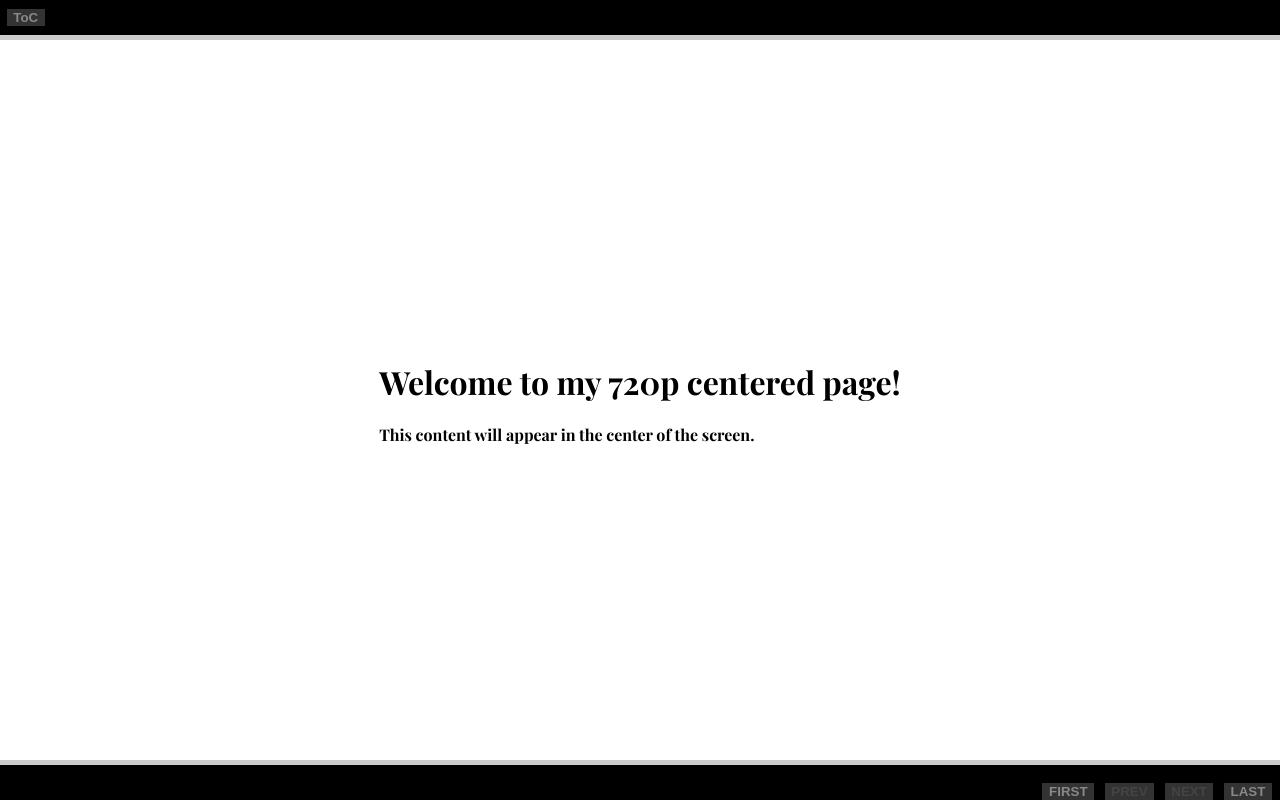
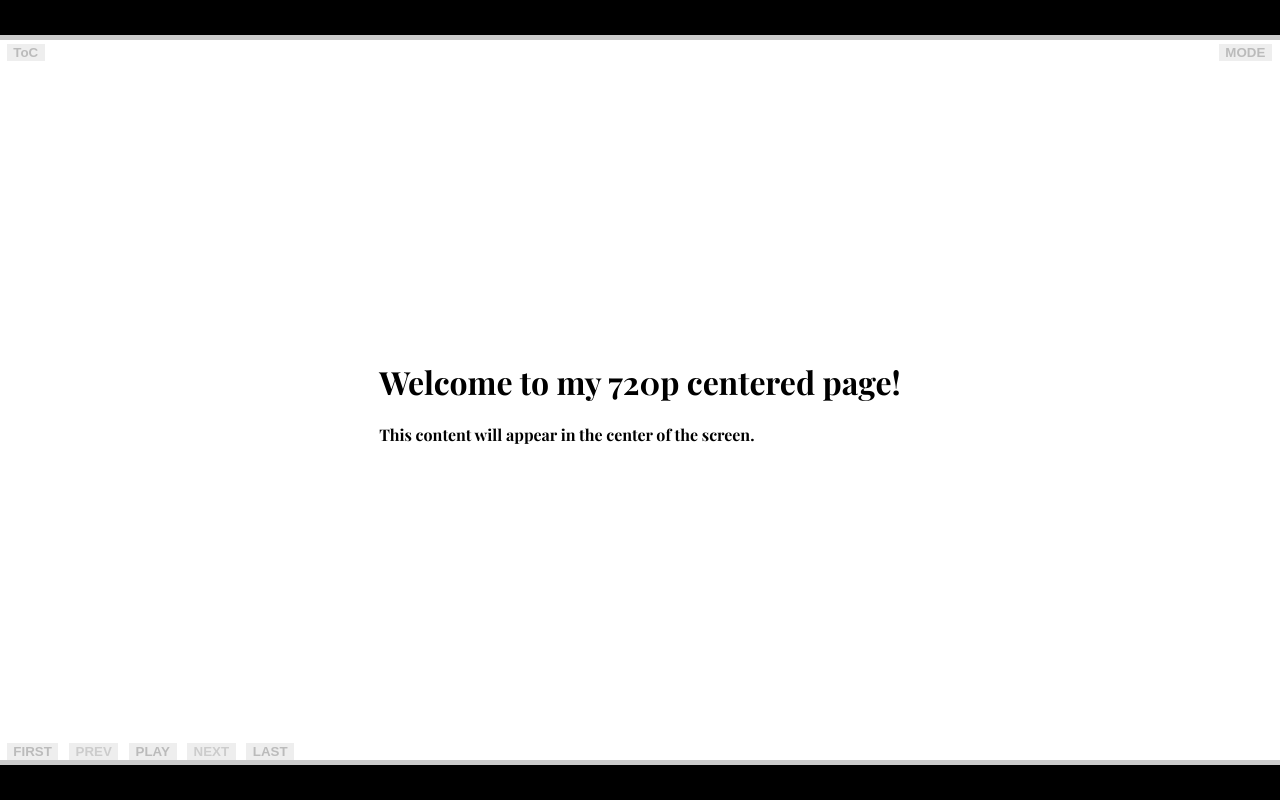
Before and after one commit to NawaMan/OneBRC, a SvelteKit app in the folder docs-src/: page / in a window 1280 px wide. Built offline with nearby package versions, Linux system fonts and the light colour scheme.

Commit message:
Switch mode.

```diff
--- a/docs-src/src/lib/components/CtrlBtn.svelte
+++ b/docs-src/src/lib/components/CtrlBtn.svelte
@@ -18,13 +18,13 @@
 		margin-left: 0.5em;
 		text-justify: center;
 		text-align: center;
-		background-color: #333;
-		color: #888;
+		background-color: #eee;
+		color: #bbb;
 		font-weight: bold;
 		border: 0px;
 	}
 
-	button:hover {
+	button:hover:not(:disabled) {
 		/* cosmetic */
 		color: #fff;
 		background-color: #2980b9;
@@ -41,7 +41,7 @@
 	}
 	button:disabled {
 		/* functional */
-		color: #444;
+		color: #ccc;
 		cursor: default;
 	}
 </style>
--- /dev/null
+++ b/docs-src/src/lib/components/FixOrExpand.svelte
@@ -0,0 +1,24 @@
+<script lang="ts">
+	import { onMount, onDestroy } from 'svelte';
+	import { browser } from '$app/environment';
+	import CtrlBtn from './CtrlBtn.svelte';
+	import { scaleMode } from '$lib/stores/scaleMode';
+
+	function toggleScale() {
+		scaleMode.update(current => !current);
+	}
+</script>
+
+<style>
+	.mode {
+		/* functional */
+		position: absolute;
+		top: 0px;
+		right: 0px;
+		margin-right: 0.5em;
+	}
+</style>
+
+<div class="mode">
+	<CtrlBtn text="MODE" on:click={toggleScale} />
+</div>
--- a/docs-src/src/lib/components/PageNavigation.svelte
+++ b/docs-src/src/lib/components/PageNavigation.svelte
@@ -19,6 +19,10 @@
 		}
 	}
 
+	function playPause(event: MouseEvent) {
+		alert('playPause');
+	}
+
 	onMount(() => {
 		if (browser) {
 			window.addEventListener('keydown', handleGlobalKeydown);
@@ -37,13 +41,14 @@
 		/* functional */
 		position: absolute;
 		bottom: 0px;
-		right: 0.5em;
+		left: 0px;
 	}
 </style>
 
 <div class="nav">
 	<CtrlBtn text="FIRST" on:click={() => firstLink && (window.location.href = firstLink)} isDisabled={!firstLink} />
 	<CtrlBtn text="PREV"  on:click={() => prevLink  && (window.location.href = prevLink)}  isDisabled={!prevLink} />
+	<CtrlBtn text="PLAY"  on:click={playPause} />
 	<CtrlBtn text="NEXT"  on:click={() => nextLink  && (window.location.href = nextLink)}  isDisabled={!nextLink} />
 	<CtrlBtn text="LAST"  on:click={() => lastLink  && (window.location.href = lastLink)}  isDisabled={!lastLink}/>
 </div>
--- a/docs-src/src/lib/components/TableOfContent.svelte
+++ b/docs-src/src/lib/components/TableOfContent.svelte
@@ -40,9 +40,10 @@
 	.toc {
 		/* functional */
 		position: absolute;
-		top: 5px;
+		top: 0px;
 		left:0px;
 		margin:0px;
+		padding: 0px;
 	}
 
 	.toc .content {
--- /dev/null
+++ b/docs-src/src/lib/stores/scaleMode.ts
@@ -0,0 +1,3 @@
+import { writable } from 'svelte/store';
+
+export const scaleMode = writable(false);
--- a/docs-src/src/routes/+layout.svelte
+++ b/docs-src/src/routes/+layout.svelte
@@ -1,11 +1,57 @@
-<script>
+<script lang="ts">
 	import '$lib/styles/global.css';
+	import { page } from '$app/stores';
+	import { scaleMode } from '$lib/stores/scaleMode';
+	import { onMount } from 'svelte';
 	import TableOfContent from '$lib/components/TableOfContent.svelte';
+	import FixOrExpand from '$lib/components/FixOrExpand.svelte';
+	import { browser } from '$app/environment';
+
+	let container: any;
+
+	let isScaled = false;
+
+	if (browser) {
+		// Subscribe to the store to get the current scale mode value
+		scaleMode.subscribe(value => {
+			isScaled = value;
+
+			if (isScaled) {
+				adjustSize();
+				window.addEventListener('resize', adjustSize);
+			} else {
+				window.removeEventListener('resize', adjustSize);
+				if (container) {
+					container.style.width  = '1280px';
+					container.style.height =  '720px';
+				}
+			}
+		});
+	}
+
+	function adjustSize() {
+		if (!container) return;
+		const aspectRatio = 1280 / 720;
+		const windowWidth = window.innerWidth;
+		const windowHeight = window.innerHeight;
+		const windowRatio = windowWidth / windowHeight;
+
+		if (windowRatio > aspectRatio) {
+			container.style.height = '100vh';
+			container.style.width = `${100 * aspectRatio}vh`;
+		} else {
+			container.style.width = '100vw';
+			container.style.height = `${100 / aspectRatio}vw`;
+		}
+	}
 </script>
 
-<div class="container">
-	<TableOfContent />
-	<slot />
+<div class="container" class:scale-mode={isScaled} bind:this={container}>
+	<div class="content">
+		<TableOfContent />
+		<FixOrExpand />
+		<slot />
+	</div>
 </div>
 
 <style>
@@ -14,9 +60,24 @@
 		height: 720px;
 		margin: 0 auto;
 		display: flex;
+		border: 5px solid #ccc; /* Optional: adds a border to visualize the container */
+		position: relative;
+	}
+	.container.scale-mode {
+		width: 100%;
+		height: 100%;
+		max-width: 100vw;
+		max-height: 100vh;
+	}
+	.content {
+		width: 100%;
+		height: calc(100% - 20px);
+		overflow: auto;
+		padding: 10px;
+		margin: 0 auto;
+		display: flex;
 		justify-content: center;
 		align-items: center;
-		border: 5px solid #ccc; /* Optional: adds a border to visualize the container */
 		background: #fff;
 		font-family: 'Playfair Display Bold', 'Cormorant Garamond', serif;
 		transition: all 0.3s ease; /* Smooth transition */
```
